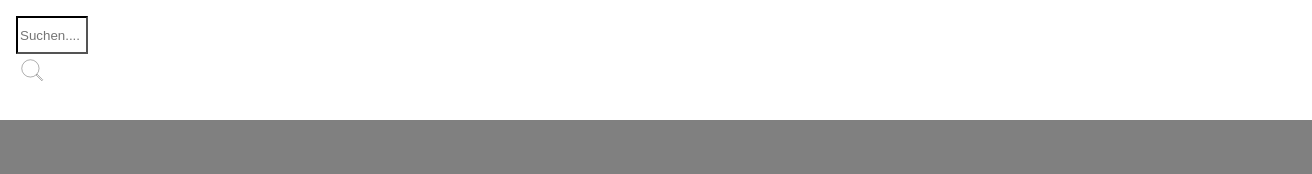
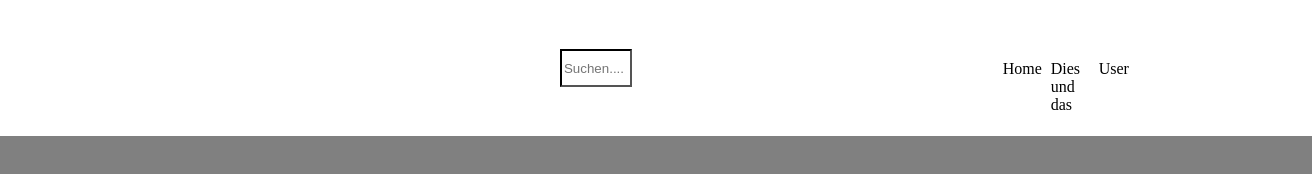
Before and after one commit to German-4k/Intergram-ubung, a plain HTML site: page HTML/index.html in a window 1280 px wide. Shown: the whole page, 1312 px wide, since content can reach past the window. Drawn offline with Linux system fonts and the light colour scheme.

Commit message:
Dispaly: flex

```diff
--- a/CSS/style.css
+++ b/CSS/style.css
@@ -1,27 +1,41 @@
 
 body {
-    margin: 0;
+    left: 0;
     top: 0;
     background-color: gray;
 }
 
 
 .header {
+    position: fixed;
+    display: flex;
+    justify-content: space-around;
+    align-items: center;
+    left: 0;
+    top: 0;
     width: 100vw;
     height: 5.5rem;
     background-color: white;
-    padding: 1rem;
+    padding: 1.5rem;
+    z-index: 1000;
 }
 
 .loge {
-    /* image muss noch hinterlegt werden */
-    background-color: aqua;
-    height: 1rem;
-    width: 1rem;
+    display: flex;
+    justify-content: flex-start;
+    margin-left: 1rem;
+    background-color: darkorange;
+    border-color: black;
+    height: 3rem;
+    width: 3rem;
     border-radius: 100%;
 }
 
 .suchefeld {
+    display: flex;
+    justify-content: space-around;
+    align-items: center;
+    margin: 1rem;
     height: 1rem;
     width: 4rem;
 }
@@ -48,9 +62,11 @@ body {
 }
 
 .home, .anderItems, .userImage {
-
-        /* image muss noch hinterlegt werden */
-
+    margin: 1rem;
     height: 1rem;
     width: 1rem;
 }
+
+.content {
+    margin-top: 3rem;
+}
--- a/HTML/index.html
+++ b/HTML/index.html
@@ -20,15 +20,15 @@
                     <div class="suchenIcon"></div>
                 </div>
                     <div class="rechteSeite">
-                        <div class="home"></div>
-                        <div class="anderItems"></div>
-                        <div class="userImage"></div>
+                        <div class="home">Home</div>
+                        <div class="anderItems">Dies und das</div>
+                        <div class="userImage">User</div>
                     </div>
         </div>
 
     </header>
 
-    <div id="postcontainer">
+    <div class="content" id="postcontainer">
 
 
     </div>
```
